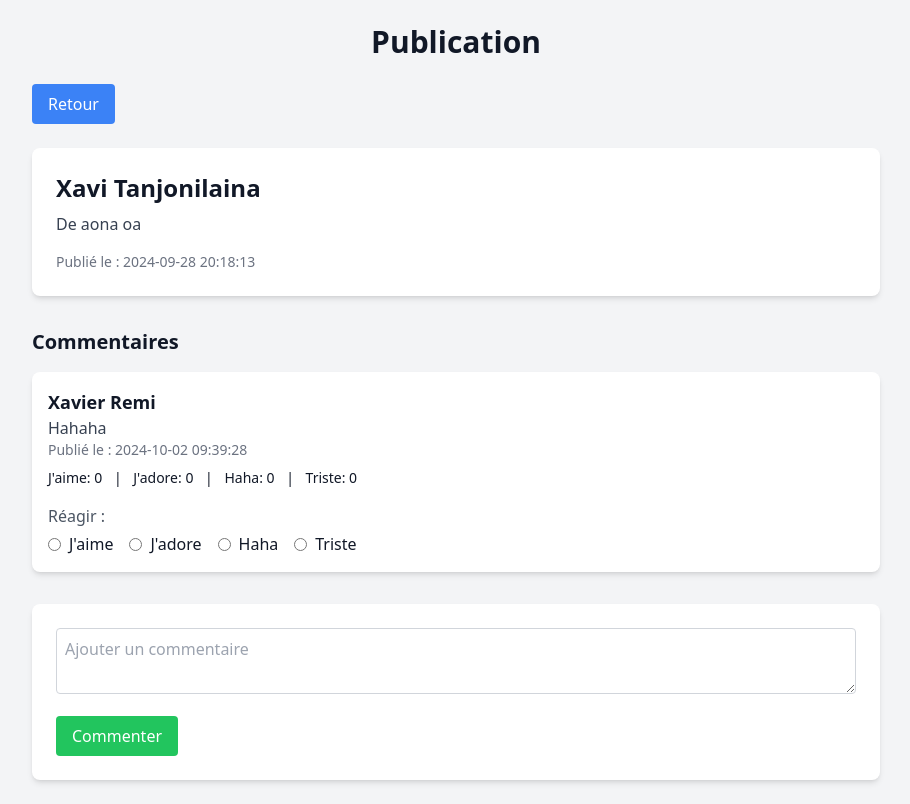
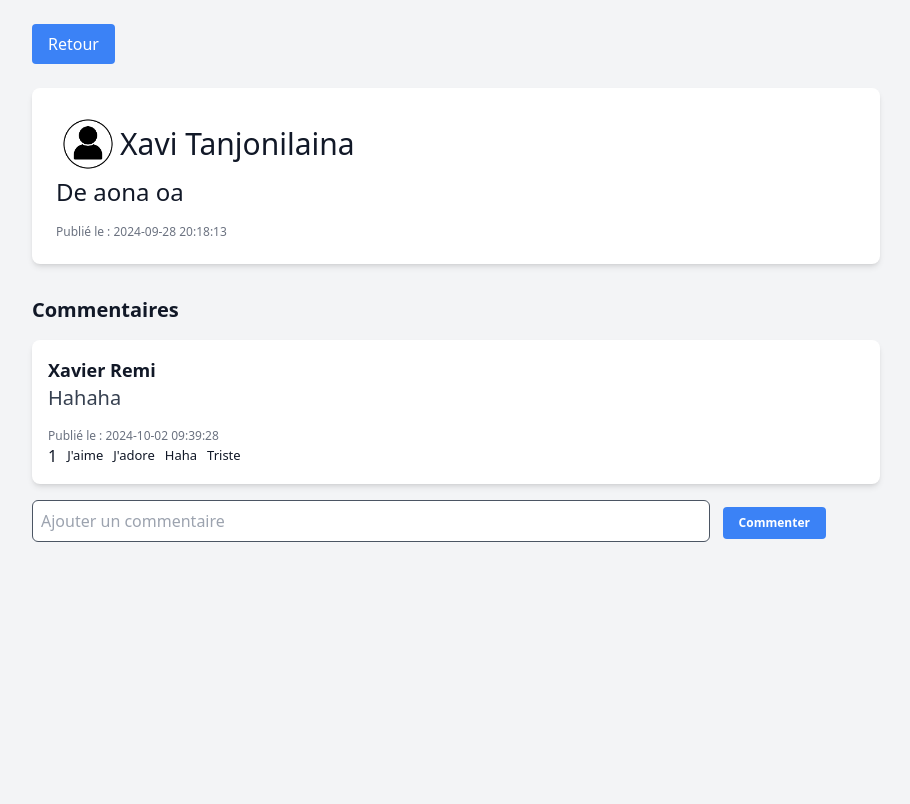
Before and after one commit to Remi1155/reseau-social, a PHP site: page /comment/show_comments.php?id_publication=20 in a window 1280 px wide. Shown: the whole page, without its empty margins (184-1094 px from the left). After the commit the page ends 542 px from the top, so only its background shows below. Run offline with PHP 8.4, Linux system fonts and the light colour scheme; the visitor is signed in with stand-in values (Sample User, id 1); data comes from the database, SQL or seed files in the repository; both versions use the stored data as it was after the commit.

Commit message:
deuxieme pas avec ajax

```diff
--- a/comment/show_comments.php
+++ b/comment/show_comments.php
@@ -29,17 +29,13 @@ $publication = $stmt->fetch();
 // Récupération des commentaires de la publication
 $comments_stmt = $pdo->prepare("
     SELECT c.contenu, c.date_heure, c.id_compte, c.id_comment, a.nom, a.prenom,
-           (SELECT COUNT(*) FROM reaction_comment r WHERE r.id_comment = c.id_comment AND r.type = 'j\'aime') AS jaime,
-           (SELECT COUNT(*) FROM reaction_comment r WHERE r.id_comment = c.id_comment AND r.type = 'j\'adore') AS jadore,
-           (SELECT COUNT(*) FROM reaction_comment r WHERE r.id_comment = c.id_comment AND r.type = 'haha') AS haha,
-           (SELECT COUNT(*) FROM reaction_comment r WHERE r.id_comment = c.id_comment AND r.type = 'triste') AS triste,
-           (SELECT r.type FROM reaction_comment r WHERE r.id_comment = c.id_comment AND r.id_compte = ?) AS user_reaction
+           (SELECT COUNT(*) FROM reaction_comment r WHERE r.id_comment = c.id_comment) AS reactions_count
     FROM comments c
     JOIN compte a ON c.id_compte = a.id
     WHERE c.id_publication = ?
     ORDER BY c.date_heure DESC
 ");
-$comments_stmt->execute([$_SESSION['id_compte'], $id_publication]);
+$comments_stmt->execute([$id_publication]);
 $commentaires = $comments_stmt->fetchAll();
 ?>
 
@@ -59,9 +55,6 @@ $commentaires = $comments_stmt->fetchAll();
     <!-- Conteneur principal -->
     <div class="max-w-4xl mx-auto p-6">
 
-        <!-- Titre de la page -->
-        <h1 class="text-3xl font-bold mb-6 text-center">Publication</h1>
-
         <!-- Bouton de retour -->
         <div class="mb-6">
             <a href="../others/home.php">
@@ -73,80 +66,89 @@ $commentaires = $comments_stmt->fetchAll();
 
         <!-- Affichage de la publication -->
         <div class="bg-white p-6 rounded-lg shadow-md mb-8">
-            <h2 class="text-2xl font-semibold mb-2"><?php echo htmlspecialchars($publication['prenom'] . ' ' . $publication['nom']); ?></h2>
-            <p class="text-gray-700 mb-4"><?php echo nl2br(htmlspecialchars($publication['contenu'])); ?></p>
-            <p class="text-sm text-gray-500">Publié le : <?php echo htmlspecialchars($publication['date_heure']); ?></p>
+            <div class="text-3xl flex items-center">
+                <img src="../img/personeAnonyme2.png" alt="Image de l'Utilisateur" class="h-16 w-16">
+                <?php echo htmlspecialchars($publication['prenom'] . ' ' . $publication['nom']); ?>
+            </div>
+            <p class="text-black mb-4 text-2xl"><?php echo nl2br(htmlspecialchars($publication['contenu'])); ?></p>
+            <p class="text-xs text-gray-500">Publié le : <?php echo htmlspecialchars($publication['date_heure']); ?></p>
         </div>
 
         <!-- Section des commentaires -->
         <h2 class="text-xl font-semibold mb-4">Commentaires</h2>
 
         <!-- Affichage des commentaires -->
-        <?php foreach ($commentaires as $commentaire) { ?>
+        <?php foreach ($commentaires as $commentaire) {
+
+            // Vérifier si l'utilisateur a déjà réagi à cette publication
+            $stmt = $pdo->prepare("SELECT type FROM reaction_comment WHERE id_comment = ? AND id_compte = ?");
+            $stmt->execute([$commentaire['id_comment'], $_SESSION['id_compte']]);
+            $userReaction = $stmt->fetchColumn();
+
+        ?>
             <div class="bg-white p-4 rounded-lg shadow-md mb-4">
                 <p class="text-lg font-semibold"><?php echo htmlspecialchars($commentaire['prenom'] . ' ' . $commentaire['nom']); ?></p>
-                <p class="text-gray-700"><?php echo nl2br(htmlspecialchars($commentaire['contenu'])); ?></p>
-                <p class="text-sm text-gray-500">Publié le : <?php echo htmlspecialchars($commentaire['date_heure']); ?></p>
+                <p class="text-gray-700 text-xl"><?php echo nl2br(htmlspecialchars($commentaire['contenu'])); ?></p>
+                <p class="text-xs text-gray-500 mt-4">Publié le : <?php echo htmlspecialchars($commentaire['date_heure']); ?></p>
 
-                <!-- Affichage des réactions -->
-                <div class="mt-2 text-sm">
-                    <span class="mr-2">J'aime: <?php echo $commentaire['jaime']; ?></span> |
-                    <span class="mx-2">J'adore: <?php echo $commentaire['jadore']; ?></span> |
-                    <span class="mx-2">Haha: <?php echo $commentaire['haha']; ?></span> |
-                    <span class="mx-2">Triste: <?php echo $commentaire['triste']; ?></span>
+
+                <div class="flex">
+                    <!-- Nombre de reactions -->
+                    <div id="reaction-count-<?php echo $commentaire['id_comment']; ?>">
+                        <?php echo $commentaire['reactions_count']; ?>
+                    </div>
+
+                    <!-- Boutons de réactions -->
+
+                    <button
+                        id="jaime-<?php echo $commentaire['id_comment']; ?>"
+                        <?php if ($userReaction === 'jaime') echo 'class="bg-blue-500"'; ?>
+                        style="margin-left:10px; font-size:13px"
+                        onclick="envoyerReaction('jaime', <?php echo $commentaire['id_comment']; ?>, <?php echo $_SESSION['id_compte']; ?>)">
+                        J'aime
+                    </button>
+
+                    <button
+                        id="jadore-<?php echo $commentaire['id_comment']; ?>"
+                        <?php if ($userReaction === 'jadore') echo 'class="bg-blue-500"'; ?>
+                        style="margin-left:10px; font-size:13px"
+                        onclick="envoyerReaction('jadore', <?php echo $commentaire['id_comment']; ?>, <?php echo $_SESSION['id_compte']; ?>)">
+                        J'adore
+                    </button>
+
+                    <button
+                        id="haha-<?php echo $commentaire['id_comment']; ?>"
+                        <?php if ($userReaction === 'haha') echo 'class="bg-blue-500"'; ?>
+                        style="margin-left:10px; font-size:13px"
+                        onclick="envoyerReaction('haha', <?php echo $commentaire['id_comment']; ?>, <?php echo $_SESSION['id_compte']; ?>)">
+                        Haha
+                    </button>
+
+                    <button
+                        id="triste-<?php echo $commentaire['id_comment']; ?>"
+                        <?php if ($userReaction === 'triste') echo 'class="bg-blue-500"'; ?>
+                        style="margin-left:10px; font-size:13px"
+                        onclick="envoyerReaction('triste', <?php echo $commentaire['id_comment']; ?>, <?php echo $_SESSION['id_compte']; ?>)">
+                        Triste
+                    </button>
                 </div>
 
-                <!-- Formulaire de réaction avec boutons radio -->
-                <form method="post" action="../react_comment/reaction_comment.php" id="reactionForm-<?php echo $commentaire['id_comment']; ?>" class="mt-4">
-                    <input type="hidden" name="id_comment" value="<?php echo $commentaire['id_comment']; ?>">
-                    <input type="hidden" name="id_publication" value="<?php echo $id_publication; ?>">
 
-                    <label for="reaction" class="block mb-1 text-gray-600">Réagir :</label>
-
-                    <!-- Boutons radio avec sélection automatique -->
-                    <div class="flex items-center space-x-4">
-                        <label class="inline-flex items-center">
-                            <input type="radio" name="type" value="j'aime" <?php if ($commentaire['user_reaction'] == "j'aime") echo 'checked'; ?>
-                            onchange="submitForm(<?php echo $commentaire['id_comment']; ?>)">
-                            <span class="ml-2">J'aime</span>
-                        </label>
-                        <label class="inline-flex items-center">
-                            <input type="radio" name="type" value="j'adore" <?php if ($commentaire['user_reaction'] == "j'adore") echo 'checked'; ?>
-                            onchange="submitForm(<?php echo $commentaire['id_comment']; ?>)">
-                            <span class="ml-2">J'adore</span>
-                        </label>
-                        <label class="inline-flex items-center">
-                            <input type="radio" name="type" value="haha" <?php if ($commentaire['user_reaction'] == "haha") echo 'checked'; ?>
-                            onchange="submitForm(<?php echo $commentaire['id_comment']; ?>)">
-                            <span class="ml-2">Haha</span>
-                        </label>
-                        <label class="inline-flex items-center">
-                            <input type="radio" name="type" value="triste" <?php if ($commentaire['user_reaction'] == "triste") echo 'checked'; ?>
-                            onchange="submitForm(<?php echo $commentaire['id_comment']; ?>)">
-                            <span class="ml-2">Triste</span>
-                        </label>
-                    </div>
-                </form>
             </div>
         <?php } ?>
 
-        <!-- Formulaire pour ajouter un commentaire -->
-        <form method="post" action="../comment/comment.php" class="bg-white p-6 rounded-lg shadow-md mt-8">
+
+        <!-- Champ pour commenter -->
+        <form method="post" action="../comment/comment.php" class="w-full">
+            <input name="commentaire" placeholder="Ajouter un commentaire" class="text-base border border-1 border-solid border-gray-600 p-2 rounded-md w-4/5"></input>
             <input type="hidden" name="id_publication" value="<?php echo $publication['id_publication']; ?>">
-            <textarea name="commentaire" placeholder="Ajouter un commentaire" class="w-full p-2 border border-gray-300 rounded mb-4"></textarea>
-            <button type="submit" class="bg-green-500 text-white px-4 py-2 rounded hover:bg-green-600 transition duration-300">
-                Commenter
-            </button>
+            <button type="submit" class="bg-blue-500 hover:bg-blue-600 text-white text-xs font-bold  px-4 py-2 rounded text-sm ml-2">Commenter</button>
         </form>
+
 
     </div>
 
-    <script>
-        // Fonction pour soumettre automatiquement le formulaire lorsqu'une réaction est choisie
-        function submitForm(commentId) {
-            document.getElementById('reactionForm-' + commentId).submit();
-        }
-    </script>
+    <script src="../scripts/reaction_comment.js"></script>
 
 </body>
 
```
Also changed, not shown: others/home.php (+14 -4 lines), react_comment/insert_reaction.php (added, +33 -0 lines), react_comment/reaction_comment.php (deleted, +0 -38 lines), react_pub/insert_reaction.php (+5 -5 lines), reseaux_sociaux.sql (+17 -17 lines), scripts/reaction_comment.js (added, +66 -0 lines), scripts/reaction_pub.js (+3 -4 lines), img/comment_120216.svg (deleted), img/delete-svgrepo-com.svg (deleted), img/haha2.svg (deleted), img/heart_105068.svg (deleted), img/sad_icon-icons.com_67809.svg (deleted), img/thumbup_121728.svg (deleted).
